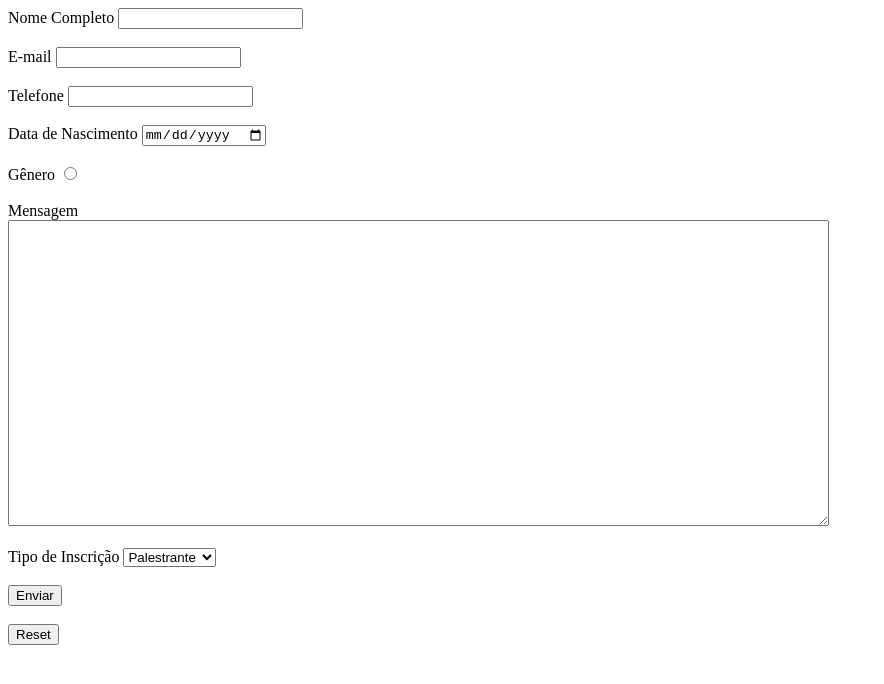
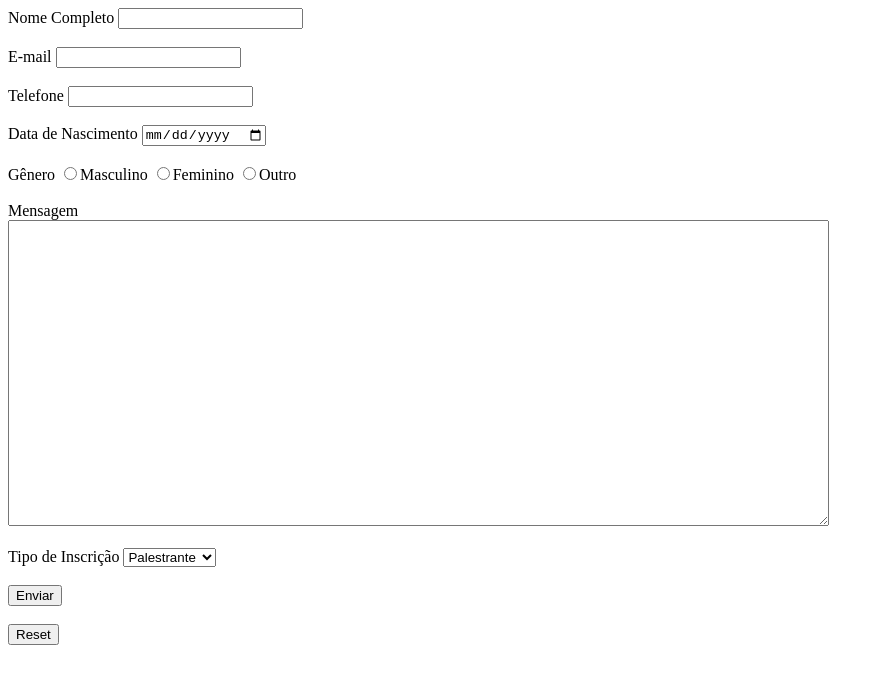
Before and after one commit to RafaelRyu/Formul-rio-de-Inscri-o, a plain HTML site: page index.html in a window 1280 px wide. Shown: the whole page, without its empty margins (0-884 px from the left). Drawn offline with Linux system fonts and the light colour scheme.

Commit message:
correção do site

```diff
--- a/index.html
+++ b/index.html
@@ -26,7 +26,9 @@
         <br>
         <br>
         <label for="id_genero">Gênero</label>
-        <input type="radio" id="id_genero"  name="genero">
+        <input type="radio" id="id_genero_masculino"  name="genero">Masculino
+        <input type="radio" id="id_genero_feminino"  name="genero">Feminino
+        <input type="radio" id="id_genero_outro"  name="genero">Outro
         <br>
         <br>
         <label>Mensagem</label>
```
